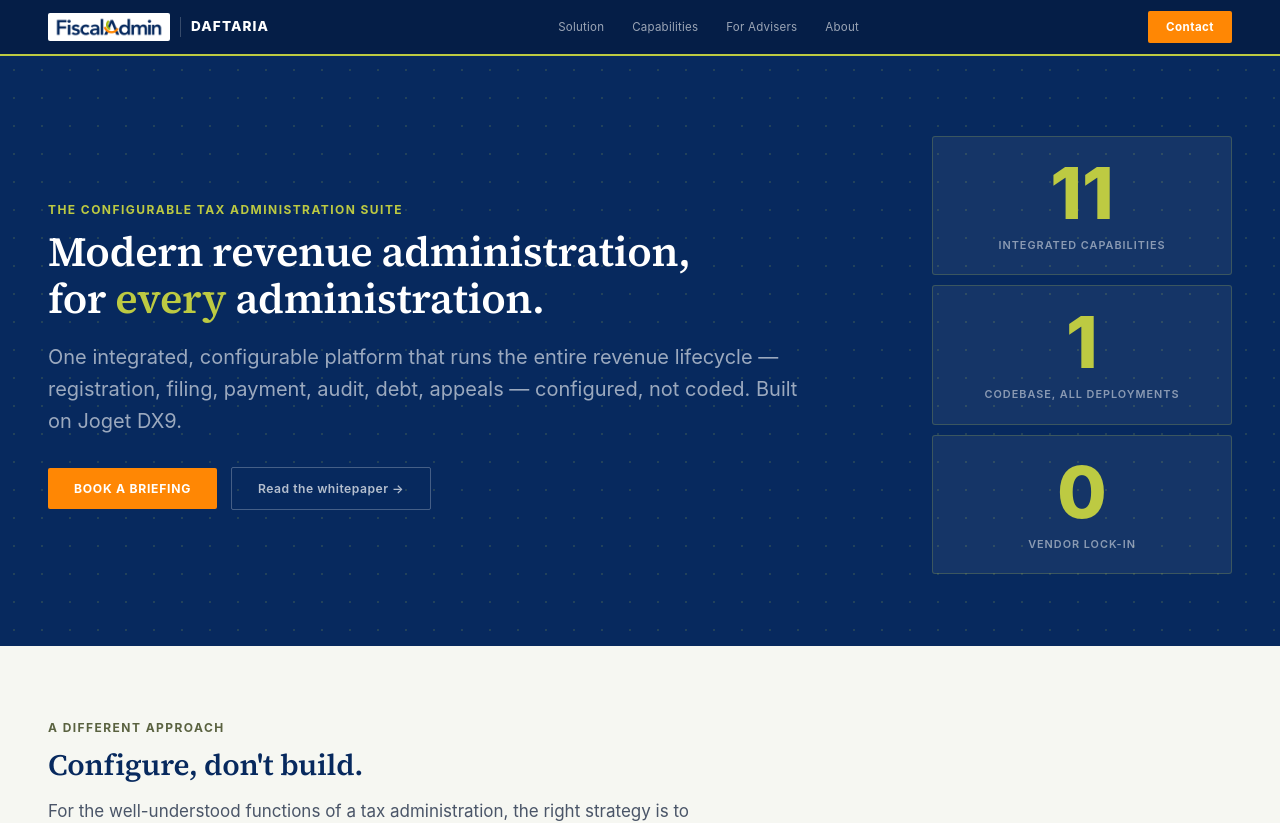
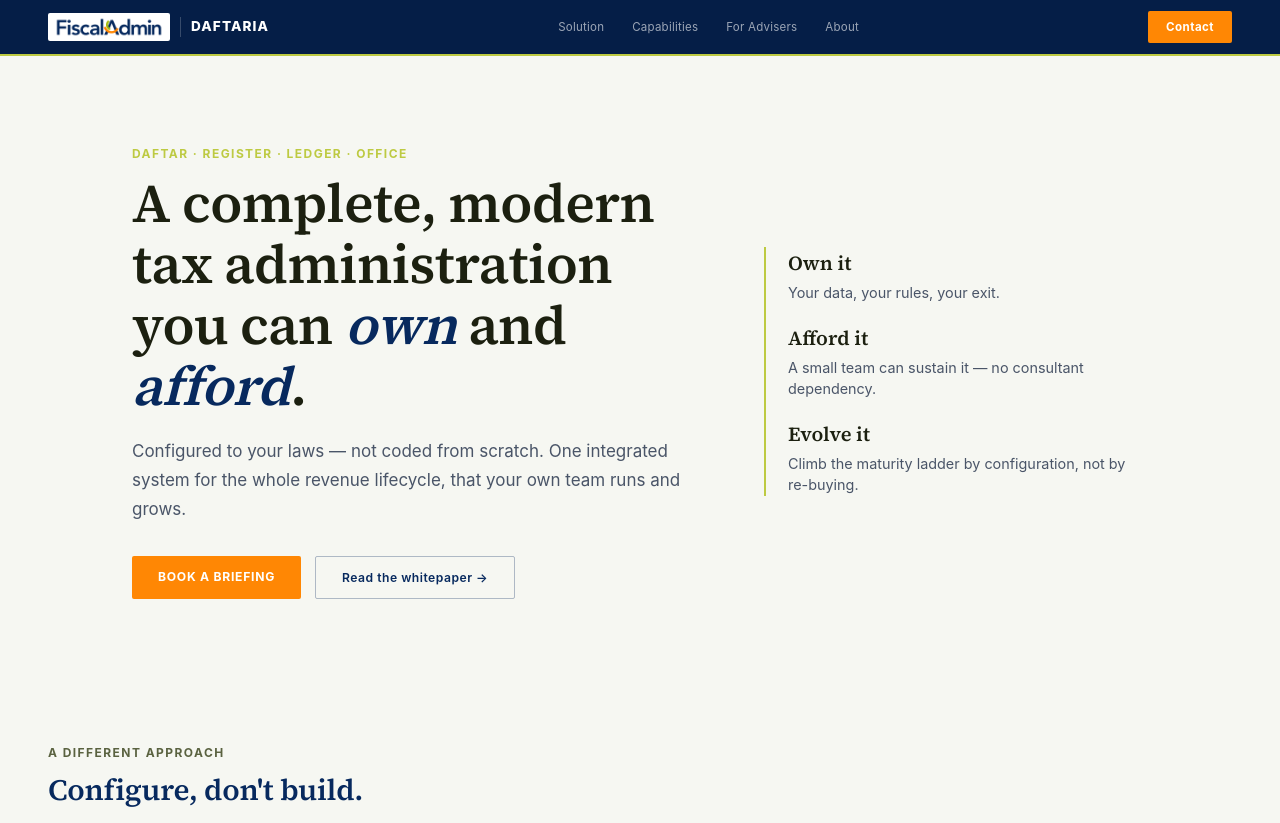
Before and after one commit to alaponin/daftaria-website, a React (Vite) app: page / in a window 1280 px wide. Shown: the top 823 px of the page. Built offline with nearby package versions, Linux system fonts and the light colour scheme.

Commit message:
feat(hero): lead with the ownership promise and Own/Afford/Evolve

```diff
--- a/src/components/Hero.css
+++ b/src/components/Hero.css
@@ -1,97 +1,52 @@
 .hero {
-  background: var(--blue);
-  padding: 80px 48px 72px;
+  max-width: 1080px;
+  margin: 0 auto;
+  padding: 88px 32px 72px;
   display: grid;
-  grid-template-columns: 1fr 300px;
-  gap: 16px;
+  grid-template-columns: 1.5fr 1fr;
+  gap: 56px;
   align-items: center;
-  position: relative;
-  overflow: hidden;
 }
-
-.hero::before {
-  content: '';
-  position: absolute;
-  inset: 0;
-  background-image: radial-gradient(circle, rgba(189, 202, 66, 0.15) 1px, transparent 1px);
-  background-size: 28px 28px;
-  pointer-events: none;
+.hero__h1 {
+  font-size: clamp(2.1rem, 4.4vw, 3.4rem);
+  margin-bottom: 1.25rem;
 }
-
-.hero__content { position: relative; z-index: 1; }
-
-.hero__h1 {
-  font-size: 2.6rem;
-  font-weight: 800;
-  color: white;
-  line-height: 1.12;
-  margin-bottom: 18px;
+.hero__h1 em {
+  font-style: italic;
+  color: var(--blue);
 }
-
-.hero__h1 em {
-  font-style: normal;
-  color: var(--green);
+.hero__sub {
+  font-size: 1.0625rem;
+  color: var(--text-secondary);
+  line-height: 1.7;
+  max-width: 56ch;
+  margin-bottom: 2rem;
 }
-
-.hero__sub {
-  font-size: 1.25rem;
-  color: rgba(255, 255, 255, 0.6);
-  line-height: 1.6;
-  max-width: 60ch;
-  margin-bottom: 30px;
+.hero__ctas { display: flex; gap: 14px; flex-wrap: wrap; }
+.btn-ghost--dark {
+  color: var(--blue);
+  border-color: rgba(7, 41, 94, 0.3);
 }
-
-.hero__ctas {
-  display: flex;
-  gap: 14px;
-  align-items: center;
-  flex-wrap: wrap;
+.btn-ghost--dark:hover {
+  border-color: var(--blue);
+  color: var(--blue);
 }
-
-.hero__stats {
-  position: relative;
-  z-index: 1;
+.hero__props {
   display: flex;
   flex-direction: column;
-  gap: 10px;
+  gap: 18px;
+  border-left: 2px solid var(--green);
+  padding-left: 22px;
 }
+.hero__prop { display: flex; flex-direction: column; gap: 3px; }
+.hero__prop-word {
+  font-family: var(--serif);
+  font-size: 1.25rem;
+  font-weight: 600;
+  color: var(--text);
+}
+.hero__prop-gloss { font-size: 0.9rem; color: var(--text-secondary); line-height: 1.5; }
 
-.hero__stat {
-  background: rgba(255, 255, 255, 0.06);
-  border: 1px solid rgba(189, 202, 66, 0.22);
-  border-radius: 3px;
-  padding: 20px 24px;
-  display: flex;
-  flex-direction: column;
-  align-items: center;
-  text-align: center;
+@media (max-width: 760px) {
+  .hero { grid-template-columns: 1fr; padding: 56px 20px 48px; gap: 36px; }
 }
-
-.hero__stat-n {
-  font-size: 4.5rem;
-  font-weight: 800;
-  color: var(--green);
-  line-height: 1;
-}
-
-.hero__stat-l {
-  font-size: 0.68rem;
-  font-weight: 600;
-  color: rgba(255, 255, 255, 0.5);
-  letter-spacing: 0.09em;
-  text-transform: uppercase;
-  margin-top: 8px;
-}
-
-@media (max-width: 768px) {
-  .hero {
-    grid-template-columns: 1fr;
-    padding: 52px 20px 48px;
-  }
-  .hero__h1 { font-size: 1.9rem; }
-  .hero__stats {
-    flex-direction: row;
-    flex-wrap: wrap;
-  }
-  .hero__stat { flex: 1; min-width: 140px; }
-}
--- a/src/components/Hero.jsx
+++ b/src/components/Hero.jsx
@@ -1,24 +1,23 @@
 import './Hero.css'
 
-const STATS = [
-  { n: '11', label: 'Integrated capabilities' },
-  { n: '1',  label: 'Codebase, all deployments' },
-  { n: '0',  label: 'Vendor lock-in' },
+const PROPS = [
+  { word: 'Own it',    gloss: 'Your data, your rules, your exit.' },
+  { word: 'Afford it', gloss: 'A small team can sustain it — no consultant dependency.' },
+  { word: 'Evolve it', gloss: 'Climb the maturity ladder by configuration, not by re-buying.' },
 ]
 
 export default function Hero() {
   return (
     <section className="hero">
       <div className="hero__content">
-        <p className="eyebrow eyebrow--green">The Configurable Tax Administration Suite</p>
+        <p className="eyebrow eyebrow--green">Daftar · register · ledger · office</p>
         <h1 className="hero__h1">
-          Modern revenue administration,<br />
-          for <em>every</em> administration.
+          A complete, modern tax administration<br />
+          you can <em>own</em> and <em>afford</em>.
         </h1>
         <p className="hero__sub">
-          One integrated, configurable platform that runs the entire revenue lifecycle —
-          registration, filing, payment, audit, debt, appeals — configured, not coded.
-          Built on Joget DX9.
+          Configured to your laws — not coded from scratch. One integrated system for the whole
+          revenue lifecycle, that your own team runs and grows.
         </p>
         <div className="hero__ctas">
           <a
@@ -29,16 +28,16 @@
           >
             Book a briefing
           </a>
-          <a href="/whitepaper.pdf" className="btn-ghost" target="_blank" rel="noopener noreferrer">
+          <a href="/whitepaper.pdf" className="btn-ghost btn-ghost--dark" target="_blank" rel="noopener noreferrer">
             Read the whitepaper →
           </a>
         </div>
       </div>
-      <div className="hero__stats">
-        {STATS.map(({ n, label }) => (
-          <div key={label} className="hero__stat">
-            <span className="hero__stat-n">{n}</span>
-            <span className="hero__stat-l">{label}</span>
+      <div className="hero__props">
+        {PROPS.map(({ word, gloss }) => (
+          <div key={word} className="hero__prop">
+            <span className="hero__prop-word">{word}</span>
+            <span className="hero__prop-gloss">{gloss}</span>
           </div>
         ))}
       </div>
```
